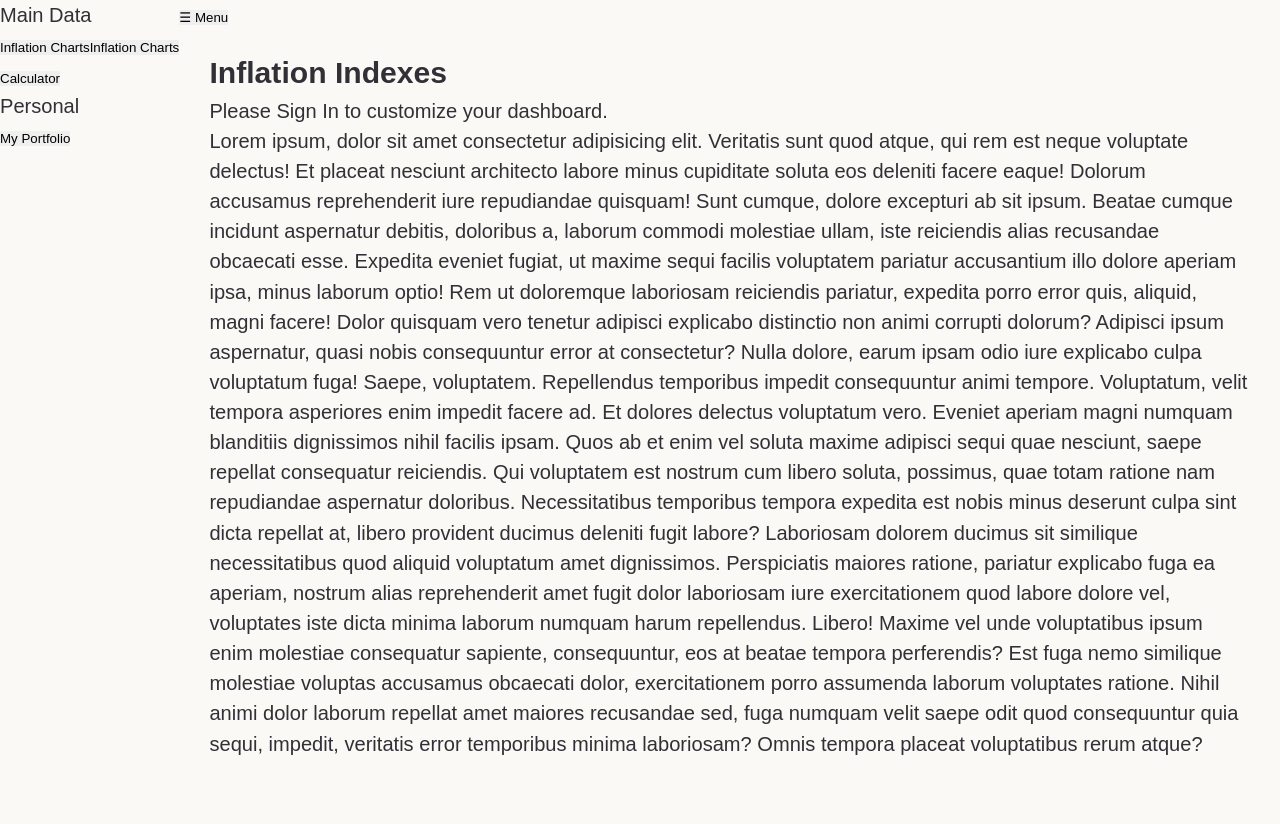
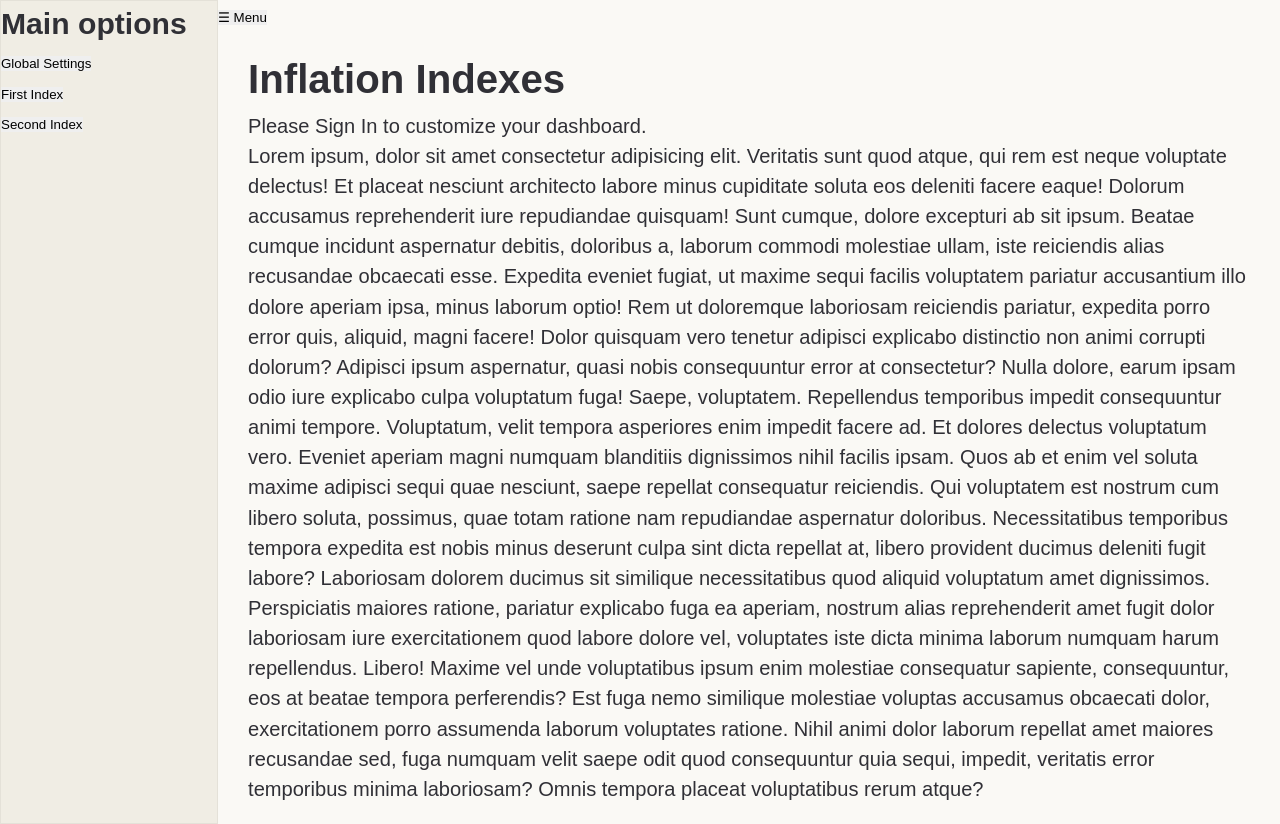
Before and after one commit to Hekeng/SQL-PHP_Practice, a PHP site: page /SQL-PHP_Practice/ in a window 1280 px wide. Shown: the part 72-896 px from the top of the page. Run offline with PHP 8.4, Linux system fonts and the light colour scheme.

Commit message:
put together a sidebar and started coloring it.

```diff
--- a/SQL_Practice/assets/css/style.css
+++ b/SQL_Practice/assets/css/style.css
@@ -225,14 +225,59 @@ body {
 
 /* ================= sidebar ================= */
 
+.sidebar{
+  display: flex;
+  flex-direction: column;
+  padding-right: var(--space-lg);
+
+  background-color: var(--gray-100);
+
+  border: 1px solid rgba(0,0,0,0.05);
+
+  transform: translateY(0);
+  transition: transform 0.4s cubic-bezier(0.175, 0.885, 0.32, 1.275);
+
+}
+
+.options-navigation {
+  display: flex;
+  flex-direction: column;
+}
+.nav-group {
+  flex-grow: 1;
+}
+.options {
+}
+
+.shortUserInfo {
+}
+
+.avatar {
+}
+
+.personal_info {
+}
+
+.userE-mail {
+}
 
 
-.sidebar{
-  overflow-y: auto;
+
+.nav-caption {
 }
-
-.aside{
-  /* width: min(100%, 18rem); */
+.nav-btn {
+}
+.is-active {
+}
+.icon-chart {
+}
+.icon-calc {
+}
+.only-user {
+}
+.is-none {
+}
+.only-admin {
 }
 
 
@@ -415,10 +460,10 @@ body {
   box-shadow: 0 0 0 3px var(--primary-100);
 }
 
-input:focus::placeholder {
+/* input:focus::placeholder {
   transition: opacity 0.3s ease;
     opacity: 0;
-}
+} */
 
 /* ================= TABS ================= */
 .switch-tabs {
--- a/SQL_Practice/assets/js/script.js
+++ b/SQL_Practice/assets/js/script.js
@@ -78,7 +78,7 @@ function handleSubmitButton(event) {
         panelActions[action](form);
 
     }
-	setAuthStatus('user');
+	setAuthStatus('user');//убрать!!!
 	console.log(action);
 	console.log(form);
 
@@ -100,6 +100,7 @@ function handleActionClick(e) {
         panelActions[action](triggerElement);
 
     }
+    inputAutofocus(triggerElement);
 }
 
 function openPanel(triggerElement) {
@@ -125,7 +126,6 @@ function switchPanel(triggerElement) {
 function getPanel(triggerElement) {
     let target = triggerElement.dataset.target;
     if (!target) return null;
-	console.log('panel haf findet');
     return document.querySelector('[data-panel="' + target + '"]') || null;
 }
 
@@ -151,6 +151,7 @@ function switchPanels(triggerElement) {
 		let panel = targetFamily[i];
 		if (panel === targetPanel) {
 				panel.classList.remove("is-hidden");
+                // inputaUtofocus(container);
 			} else {
 				panel.classList.add("is-hidden");
 		}
@@ -163,6 +164,31 @@ function setAuthStatus(status) {
     console.log("Статус изменен на:", status);
 }
 
+
+function inputAutofocus(triggerElement) {
+    let target = triggerElement.dataset.target;
+    if (!target) return;
+
+    let targetCollection = document.querySelector(`[data-panel="${target}"]`);
+    if (!targetCollection) return;
+
+    // Ищем форму: проверяем сам элемент или ищем внутри
+    let firstForm;
+    if (targetCollection.tagName === 'FORM') {
+        firstForm = targetCollection;
+    } else {
+        firstForm = targetCollection.querySelector('form');
+    }
+
+    if (!firstForm) return;
+
+    // Ищем первый видимый инпут
+    let activeInput = firstForm.querySelector('input:not([type="hidden"])');
+
+    if (activeInput) {
+        activeInput.focus();
+    }
+}
 // function switchPanel(e) {
 
 // 	let clickedButton = e.currentTarget;
--- a/SQL_Practice/index.php
+++ b/SQL_Practice/index.php
@@ -13,30 +13,63 @@ require_once TEMPLATES_PATH . '/header.tpl';
 <div class="content-wrapper" data-status="guest">
 
 <aside class="sidebar">
-    <div class="nav-group">
-        <span class="nav-caption">Main Data</span>
+	<div class="options-navigation">
+		<div class="shortUserInfo">
+			<div class="avatar"></div>
+			<div class="personal_info"></div>
+			<div class="userE-mail"></div>
+		</div>
+
+		<nav class="nav-group">
 			<ul>
+				<h2 class="nav-caption">Main options</h2>
 				<li>
-                <button class="nav-btn is-active" data-action="switch" data-target="dashboard_view">
-                    <i class="icon-chart"></i> Inflation ChartsInflation Charts
+					<button class="nav-btn is-active"
+							data-action="switch"
+							data-target="">
+						<i class="icon-options"></i> Global Settings
+					</button>
+				</li>
+				<li>
+					<button class="nav-btn"
+							data-action="switch"
+							data-target="">
+						<i class="icon-FirstIndex"></i> First Index
 					</button>
 				</li>
 								<li>
 					<button class="nav-btn" data-action="switch" data-target="index_calc">
-                    <i class="icon-calc"></i> Calculator
+						<i class="icon-FirstIndex""></i> Second Index
 					</button>
 				</li>
 			</ul>
-    </div>
+		</nav>
 
-    <div class="nav-group only-user">
-        <span class="nav-caption">Personal</span>
+		<div class="nav-group only-user is-none">
 			<ul>
+				<h2 class="nav-caption">Personal</h2>
 				<li>
 					<button class="nav-btn" data-action="switch" data-target="user_window">
 						My Portfolio
 					</button>
 				</li>
+			</ul>
+		</div>
+				<div class="nav-group only-admin is-none">
+			<h2 class="nav-caption">admin</h2>
+			<ul>
+				<li>
+					<button class="nav-btn" data-action="switch" data-target="user_window">
+					</button>
+				</li>
+			</ul>
+		</div>
+	</div>
+	<div class="options">
+		<ul>
+			<li></li>
+			<li></li>
+			<li></li>
 		</ul>
 	</div>
 </aside>
@@ -47,7 +80,7 @@ require_once TEMPLATES_PATH . '/header.tpl';
 
         <div class="content">
             <div class="guest-content" data-panel="guest_view">
-                <h2>Inflation Indexes</h2>
+                <h1>Inflation Indexes</h1>
                 <p>Please Sign In to customize your dashboard.</p>
 				<p>Lorem ipsum, dolor sit amet consectetur adipisicing elit. Veritatis sunt quod atque, qui rem est neque voluptate delectus! Et placeat nesciunt architecto labore minus cupiditate soluta eos deleniti facere eaque!
 				Dolorum accusamus reprehenderit iure repudiandae quisquam! Sunt cumque, dolore excepturi ab sit ipsum. Beatae cumque incidunt aspernatur debitis, doloribus a, laborum commodi molestiae ullam, iste reiciendis alias recusandae obcaecati esse.
@@ -121,7 +154,7 @@ require_once TEMPLATES_PATH . '/header.tpl';
 							type="text"
 							name="user_login"
 							id="user_login"
-							placeholder="mail@you-email.com" autofocus>
+							placeholder="mail@you-email.com" >
 						<span class="error-text"></span>
 						<label for="user_pas">Password</label>
 						<input
@@ -153,7 +186,7 @@ require_once TEMPLATES_PATH . '/header.tpl';
 							type="text"
 							name="new_user_login"
 							id="new_user_login"
-							placeholder="mail@you-email.com" autofocus>
+							placeholder="mail@you-email.com" >
 						<span class="error-text"></span>
 						<label for="new_user_pas">Password</label>
 						<input
```
Also changed, not shown: SQL_Practice/includes/help.txt (+11 -0 lines). Lines whose indentation alone changed are shown as unchanged.
